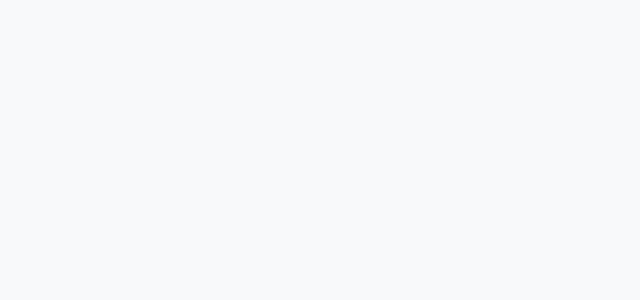
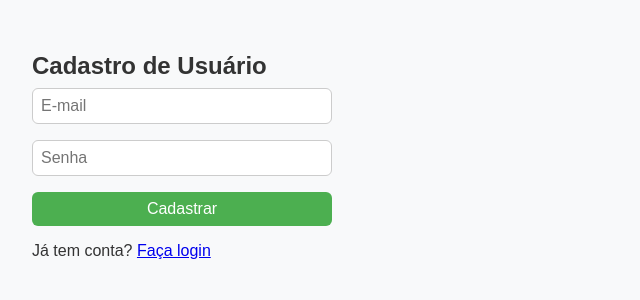
Before and after one commit to Henrique-mancini/projeto_financas_pessoais, a React (Vite) app in the folder trabalho-financas-pessoais-grupo-16/: page /cadastro in a window 1280 px wide. Before the commit this address had no page. Shown: the top 300 px of the page, without its empty margins (0-640 px from the left). Built offline with nearby package versions, Linux system fonts and the light colour scheme.

Commit message:
adiciona tela de cadastro de usuário com validação

```diff
--- a/trabalho-financas-pessoais-grupo-16/src/App.jsx
+++ b/trabalho-financas-pessoais-grupo-16/src/App.jsx
@@ -4,6 +4,7 @@ import Login from './pages/Login';
 import Dashboard from './pages/Dashboard';
 import { FinanceiroProvider } from './contexts/FinanceiroContext';
 import { AuthProvider, useAuth } from './contexts/AuthContext';
+import Cadastro from './pages/Cadastro';
 
 function Rotas() {
   const { autenticado } = useAuth();
@@ -13,6 +14,7 @@ function Rotas() {
       <Route path="/" element={<Navigate to={autenticado ? '/dashboard' : '/login'} />} />
       <Route path="/login" element={<Login />} />
       <Route path="/dashboard" element={autenticado ? <Dashboard /> : <Navigate to="/login" />} />
+      <Route path="/cadastro" element={<Cadastro />} />
     </Routes>
   );
 }
--- /dev/null
+++ b/trabalho-financas-pessoais-grupo-16/src/pages/Cadastro.jsx
@@ -0,0 +1,57 @@
+import React, { useState } from 'react';
+import { useNavigate } from 'react-router-dom';
+import { useAuth } from '../contexts/AuthContext';
+
+export default function Cadastro() {
+  const navigate = useNavigate();
+  const { cadastrar } = useAuth();
+
+  const [email, setEmail] = useState('');
+  const [senha, setSenha] = useState('');
+  const [erro, setErro] = useState('');
+
+  const handleCadastro = (e) => {
+    e.preventDefault();
+
+    const resultado = cadastrar(email, senha);
+
+    if (resultado.sucesso) {
+      alert('Cadastro realizado com sucesso!');
+      navigate('/login');
+    } else {
+      setErro(resultado.mensagem);
+    }
+  };
+
+  return (
+    <div style={{ padding: '2rem' }}>
+      <h2>Cadastro de Usuário</h2>
+
+      <form onSubmit={handleCadastro} style={{ display: 'flex', flexDirection: 'column', gap: '1rem', maxWidth: '300px' }}>
+        <input
+          type="email"
+          placeholder="E-mail"
+          value={email}
+          onChange={(e) => setEmail(e.target.value)}
+          required
+        />
+
+        <input
+          type="password"
+          placeholder="Senha"
+          value={senha}
+          onChange={(e) => setSenha(e.target.value)}
+          required
+        />
+
+        {erro && <span style={{ color: 'red' }}>{erro}</span>}
+
+        <button type="submit">Cadastrar</button>
+      </form>
+
+      <p style={{ marginTop: '1rem' }}>
+        Já tem conta? <a href="/login">Faça login</a>
+      </p>
+    </div>
+  );
+}
```
